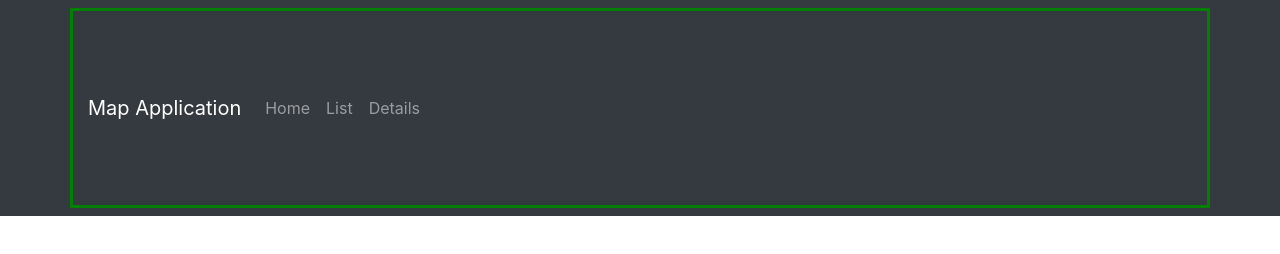
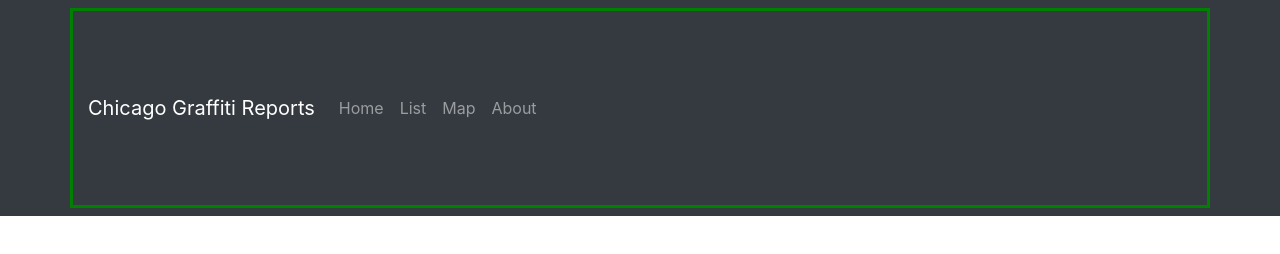
Before and after one commit to tvig2/it202-project2, a website: page index.html in a window 1280 px wide. Drawn offline with nearby package versions, Linux system fonts and the light colour scheme; some packages are replaced by stand-ins of ours.

Commit message:
added about

```diff
--- a/index.html
+++ b/index.html
@@ -7,7 +7,7 @@
 	 crossorigin="anonymous">
     <link href="vendor/bootstrap/css/bootstrap.min.css" rel="stylesheet">
     <meta name="viewport" content="width=device-width,initial-scale=1">
-    <title>Map Application</title>
+    <title>IT 202 - Project 2</title>
 
     <style>
 		.content {
@@ -43,7 +43,7 @@
   <body>
 	<nav class="navbar navbar-expand-lg navbar-dark bg-dark static-top">
     <div class="container">
-      <a class="navbar-brand" href="#">Map Application</a>
+      <a class="navbar-brand" href="#">Chicago Graffiti Reports</a>
       <button class="navbar-toggler" type="button" data-toggle="collapse" data-target="#navbarResponsive" aria-controls="navbarResponsive" aria-expanded="false" aria-label="Toggle navigation">
         <span class="navbar-toggler-icon"></span>
       </button>
@@ -56,7 +56,10 @@
             <a class="nav-link" href="#list">List</a>
           </li>
           <li class="nav-item">
-            <a class="nav-link" href="#detail">Details</a>
+            <a class="nav-link" href="#map">Map</a>
+          </li>
+          <li class="nav-item">
+            <a class="nav-link" href="#about">About</a>
           </li>
         </ul>
       </div>
@@ -265,13 +268,19 @@
 		 </div>
 	 </div>
   </div>
-  <div class="content" id="detail">
-    <h3>My Google Maps Demo</h3>
+  <div class="content" id="map">
+    <h3>Map Representation</h3>
     <!--The div element for the map -->
     <div id="map"></div>
     <script async defer
         src="https://maps.googleapis.com/maps/api/js?key=AIzaSyBMq1s3lYDV0m1qKodiJbY4wMbwXJpNo14&callback=initMap">
     </script>
+  </div>
+  <div class="content" id="about">
+    <h3>About</h3>
+    <p>Chicago Graffiti Reports</p>
+    <p>By: Tarush Vig</p>
+
   </div>
 
 
```
